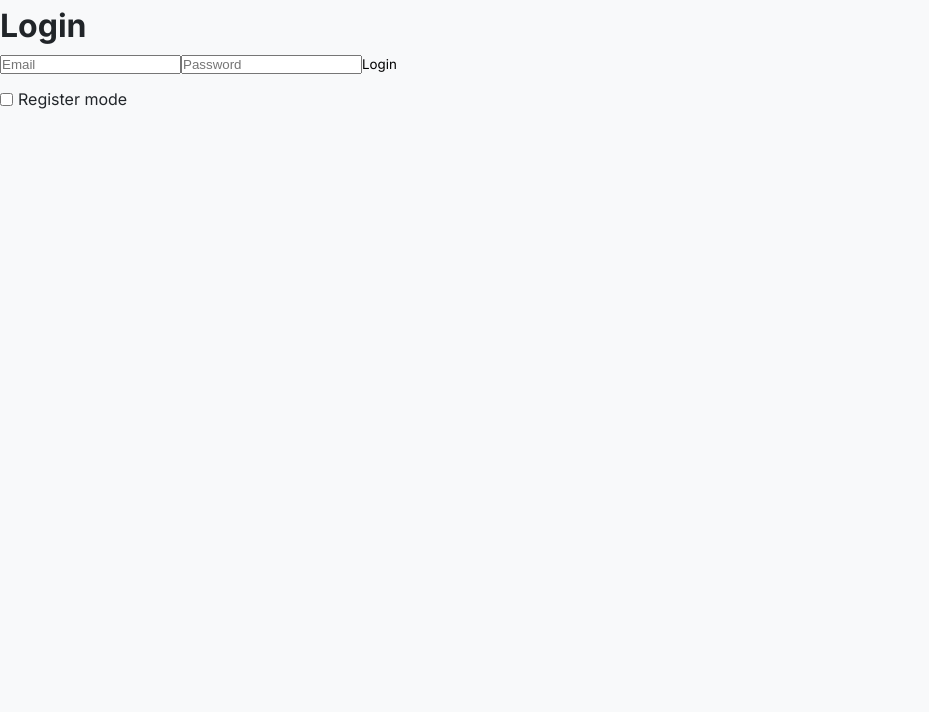
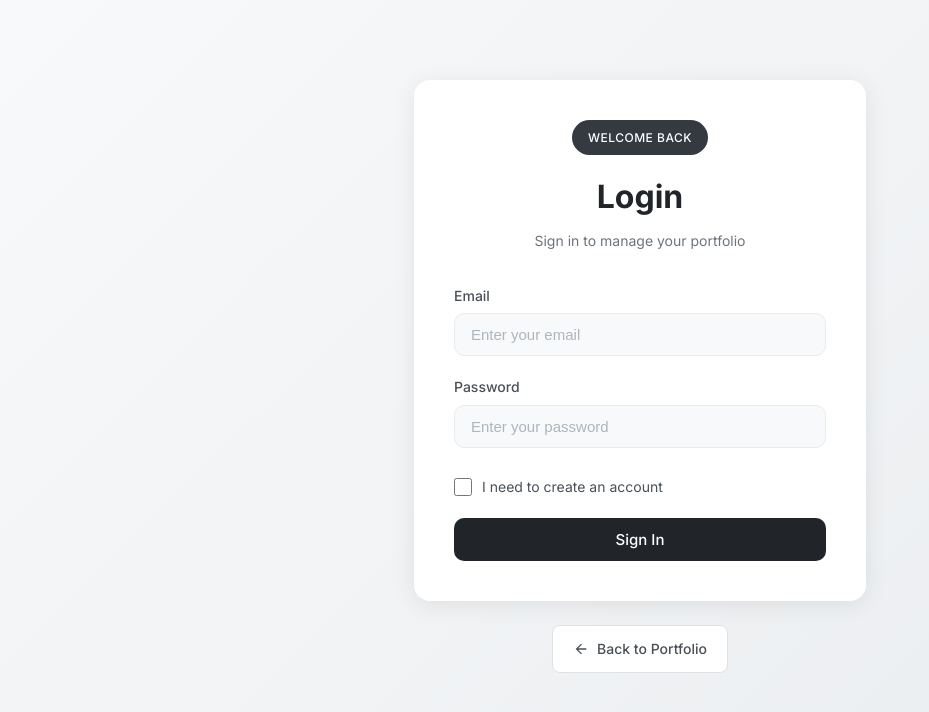
Before and after one commit to heitorsDev/personal-portfolio, a Next.js app in the folder client/: page /auth in a window 1280 px wide. Shown: the top 712 px of the page, without its empty margins (0-929 px from the left). Built offline with nearby package versions, Linux system fonts and the light colour scheme; no server answers.

Commit message:
more styling

```diff
--- a/client/app/auth/page.js
+++ b/client/app/auth/page.js
@@ -1,10 +1,11 @@
 'use client';
 
 import { useState } from 'react';
+import Link from 'next/link';
 import { authService } from '@/lib/api';
+import styles from '@/styles/Form.module.css';
 
 export default function Login() {
-
   const [authType, setAuthType] = useState('login');
   const [formData, setFormData] = useState({ email: '', password: '', name: '', secret: '' });
   const [error, setError] = useState('');
@@ -26,63 +27,107 @@ export default function Login() {
   };
 
   return (
-    <main>
-      <h1>{authType === 'login' ? 'Login' : 'Register'}</h1>
-      {error && <p style={{ color: 'red' }}>{error}</p>}
-      <form onSubmit={handleSubmit}>
+    <div className={styles.page}>
+      <div className={styles.container}>
+        <div className={styles.card}>
+          <div className={styles.header}>
+            <span className={styles.tag}>{authType === 'login' ? 'Welcome Back' : 'Create Account'}</span>
+            <h1 className={styles.title}>{authType === 'login' ? 'Login' : 'Register'}</h1>
+            <p className={styles.subtitle}>
+              {authType === 'login' ? 'Sign in to manage your portfolio' : 'Create an account to get started'}
+            </p>
+          </div>
+
+          {error && <div className={styles.error}>{error}</div>}
+
+          <form onSubmit={handleSubmit} className={styles.form}>
+            <div className={styles.field}>
+              <label className={styles.label}>Email</label>
               <input
                 type="email"
                 name="email"
-          placeholder="Email"
+                placeholder="Enter your email"
                 value={formData.email}
                 onChange={(e) => setFormData({ ...formData, email: e.target.value })}
+                className={styles.input}
                 required
               />
+            </div>
 
             {authType === 'register' && (
               <>
+                <div className={styles.field}>
+                  <label className={styles.label}>Name</label>
                   <input
                     type="text"
                     name="name"
-              placeholder="Name"
+                    placeholder="Enter your name"
                     value={formData.name}
                     onChange={(e) => setFormData({ ...formData, name: e.target.value })}
+                    className={styles.input}
                     required
                   />
+                </div>
+                <div className={styles.field}>
+                  <label className={styles.label}>Secret</label>
                   <input
                     type="password"
                     name="secret"
-              placeholder="Secret"
+                    placeholder="Enter secret code"
                     value={formData.secret}
                     onChange={(e) => setFormData({ ...formData, secret: e.target.value })}
+                    className={styles.input}
                     required
                   />
+                </div>
               </>
             )}
 
+            <div className={styles.field}>
+              <label className={styles.label}>Password</label>
               <input
                 type="password"
                 name="password"
-          placeholder="Password"
+                placeholder="Enter your password"
                 value={formData.password}
                 onChange={(e) => setFormData({ ...formData, password: e.target.value })}
+                className={styles.input}
                 required
               />
-        <button type="submit">{authType === 'login' ? 'Login' : 'Register'}</button>
+            </div>
 
-        <label style={{ display: 'flex', alignItems: 'center', gap: '5px', marginTop: '10px' }}>
+            <div className={styles.checkboxWrapper}>
               <input
                 type="checkbox"
+                id="registerMode"
                 checked={authType === 'register'}
                 onChange={(e) => {
                   setAuthType(e.target.checked ? 'register' : 'login');
                   setFormData({ email: '', password: '', name: '', secret: '' });
                   setError('');
                 }}
+                className={styles.checkbox}
               />
-          <span>Register mode</span>
+              <label htmlFor="registerMode" className={styles.checkboxLabel}>
+                I need to create an account
               </label>
+            </div>
+
+            <button type="submit" className={styles.btnPrimary}>
+              {authType === 'login' ? 'Sign In' : 'Create Account'}
+            </button>
           </form>
-    </main>
+        </div>
+
+        <div className={styles.linkWrapper}>
+          <Link href="/" className={styles.backLink}>
+            <svg viewBox="0 0 24 24" width="16" height="16" fill="currentColor">
+              <path d="M20 11H7.83l5.59-5.59L12 4l-8 8 8 8 1.41-1.41L7.83 13H20v-2z"/>
+            </svg>
+            Back to Portfolio
+          </Link>
+        </div>
+      </div>
+    </div>
   );
 }
--- /dev/null
+++ b/client/styles/Form.module.css
@@ -0,0 +1,240 @@
+.page {
+  min-height: 100vh;
+  display: flex;
+  flex-direction: column;
+  background: linear-gradient(135deg, #f8f9fa 0%, #e9ecef 100%);
+}
+
+.container {
+  max-width: 500px;
+  margin: 0 auto;
+  padding: 80px 24px;
+  width: 100%;
+}
+
+.card {
+  background: #ffffff;
+  border-radius: 16px;
+  box-shadow: 0 4px 24px rgba(0, 0, 0, 0.08);
+  padding: 40px;
+}
+
+.header {
+  text-align: center;
+  margin-bottom: 32px;
+}
+
+.tag {
+  display: inline-block;
+  padding: 8px 16px;
+  background: #343a40;
+  color: #fff;
+  font-size: 12px;
+  font-weight: 500;
+  letter-spacing: 0.5px;
+  text-transform: uppercase;
+  border-radius: 20px;
+  margin-bottom: 16px;
+}
+
+.title {
+  font-size: 32px;
+  font-weight: 700;
+  color: #212529;
+  margin-bottom: 8px;
+}
+
+.subtitle {
+  font-size: 14px;
+  color: #6c757d;
+}
+
+.form {
+  display: flex;
+  flex-direction: column;
+  gap: 20px;
+}
+
+.field {
+  display: flex;
+  flex-direction: column;
+  gap: 6px;
+}
+
+.label {
+  font-size: 14px;
+  font-weight: 500;
+  color: #495057;
+}
+
+.input {
+  padding: 12px 16px;
+  background: #f8f9fa;
+  border: 1px solid #e9ecef;
+  border-radius: 10px;
+  font-size: 15px;
+  color: #212529;
+  transition: all 0.2s ease;
+  outline: none;
+}
+
+.input:focus {
+  border-color: #adb5bd;
+  background: #ffffff;
+}
+
+.input::placeholder {
+  color: #adb5bd;
+}
+
+textarea.input {
+  min-height: 120px;
+  resize: vertical;
+  font-family: inherit;
+}
+
+.checkboxWrapper {
+  display: flex;
+  align-items: center;
+  gap: 10px;
+  margin-top: 8px;
+}
+
+.checkbox {
+  width: 18px;
+  height: 18px;
+  cursor: pointer;
+  accent-color: #212529;
+}
+
+.checkboxLabel {
+  font-size: 14px;
+  color: #495057;
+  cursor: pointer;
+}
+
+.actions {
+  display: flex;
+  gap: 12px;
+  margin-top: 8px;
+}
+
+.btnPrimary {
+  flex: 1;
+  padding: 12px 24px;
+  background: #212529;
+  color: #ffffff;
+  font-size: 15px;
+  font-weight: 500;
+  border: none;
+  border-radius: 10px;
+  cursor: pointer;
+  transition: all 0.2s ease;
+}
+
+.btnPrimary:hover {
+  background: #343a40;
+  transform: translateY(-1px);
+}
+
+.btnDanger {
+  flex: 1;
+  padding: 12px 24px;
+  background: #dc3545;
+  color: #ffffff;
+  font-size: 15px;
+  font-weight: 500;
+  border: none;
+  border-radius: 10px;
+  cursor: pointer;
+  transition: all 0.2s ease;
+}
+
+.btnDanger:hover {
+  background: #c82333;
+  transform: translateY(-1px);
+}
+
+.error {
+  padding: 12px 16px;
+  background: #f8d7da;
+  color: #721c24;
+  border-radius: 10px;
+  font-size: 14px;
+}
+
+.success {
+  padding: 12px 16px;
+  background: #d4edda;
+  color: #155724;
+  border-radius: 10px;
+  font-size: 14px;
+}
+
+.backLink {
+  display: inline-flex;
+  align-items: center;
+  gap: 8px;
+  margin-top: 24px;
+  padding: 12px 20px;
+  background: #ffffff;
+  border: 1px solid #dee2e6;
+  border-radius: 8px;
+  font-size: 14px;
+  font-weight: 500;
+  color: #495057;
+  text-decoration: none;
+  transition: all 0.2s ease;
+}
+
+.backLink:hover {
+  border-color: #adb5bd;
+  background: #f8f9fa;
+}
+
+.linkWrapper {
+  text-align: center;
+}
+
+.loading {
+  display: flex;
+  flex-direction: column;
+  align-items: center;
+  justify-content: center;
+  padding: 60px 20px;
+  gap: 16px;
+  color: #6c757d;
+}
+
+.spinner {
+  width: 40px;
+  height: 40px;
+  border: 3px solid #e9ecef;
+  border-top-color: #495057;
+  border-radius: 50%;
+  animation: spin 0.8s linear infinite;
+}
+
+@keyframes spin {
+  to {
+    transform: rotate(360deg);
+  }
+}
+
+@media (max-width: 600px) {
+  .container {
+    padding: 40px 16px;
+  }
+
+  .card {
+    padding: 24px;
+  }
+
+  .title {
+    font-size: 24px;
+  }
+
+  .actions {
+    flex-direction: column;
+  }
+}
```
Also changed, not shown: client/app/manageProject/page.js (+71 -34 lines), 1 other file (tests, documents, lock files or other folders). Lines whose indentation alone changed are shown as unchanged.
